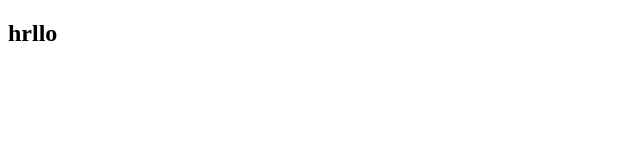
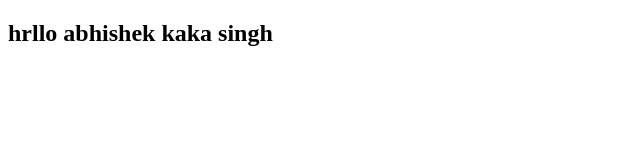
Before and after one commit to shobhayadav1234/mypro, a plain HTML site: page index.html in a window 1280 px wide. Shown: the whole page, without its empty margins (0-640 px from the left). Drawn offline with Linux system fonts and the light colour scheme.

Commit message:
name change

```diff
--- a/index.html
+++ b/index.html
@@ -6,6 +6,6 @@
     <title>Document</title>
 </head>
 <body>
-    <h2>hrllo</h2>
+    <h2>hrllo abhishek kaka singh</h2>
 </body>
 </html>
```
